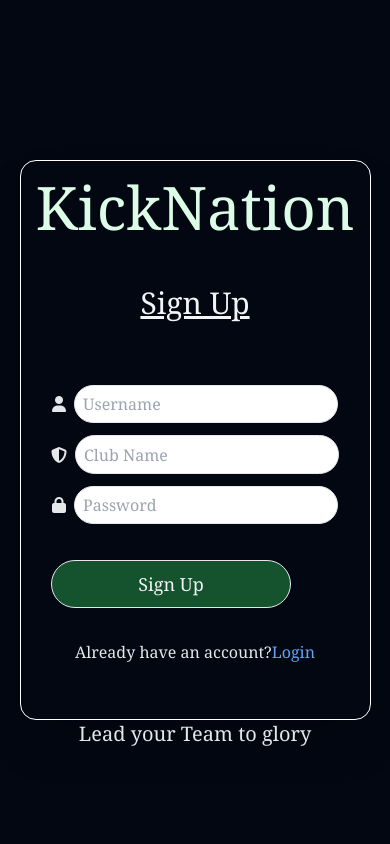
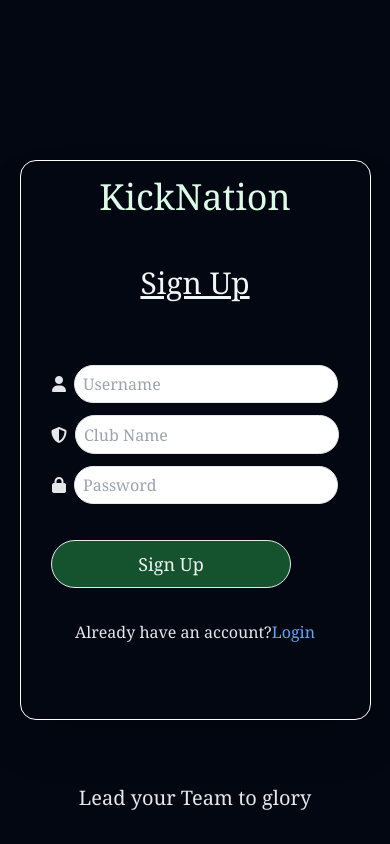
Before and after one commit to ahocevar99/kickNation-frontend, a React (Vite) app: page /signup in a window 390 px wide. Built offline with nearby package versions, Linux system fonts and the light colour scheme.

Commit message:
updated ui

```diff
--- a/src/components/SignUp.jsx
+++ b/src/components/SignUp.jsx
@@ -42,7 +42,7 @@ const SignUp = () => {
                     <img src={titlePhoto} alt="" className='w-full h-full object-cover rounded-l-[1rem]' />
                 </div>
                 <div className='w-full md:w-[40rem] sm:w-[30rem] flex flex-col justify-center items-center'>
-                    <h1 className='text-green-100 text-6xl lg:text-3xl text-shadow-lg mt-[1rem] font-serif'>KickNation</h1>
+                    <h1 className='text-green-100 text-4xl sm:text-5xl lg:text-3xl text-shadow-lg mt-[1rem] font-serif'>KickNation</h1>
                     <p className="text-3xl lg:text-5xl mt-[3rem] underline decoration-solid text-gray-100">Sign Up</p>
                     <form onSubmit={signUpSubmit}>
                         <div className="mt-[4rem] flex flex-col m-auto items-center justify-center">
@@ -68,7 +68,7 @@ const SignUp = () => {
                     </div>
                 </div>
             </div>
-            <p className='flex w-full m-auto items-center justify-center mb-[6rem] lg:mb-[2rem] text-xl text-shadow-xl font-serif text-gray-200'>Lead your Team to glory</p>
+            <p className='mb-[2rem]  flex w-full m-auto items-center justify-center md:mb-[6rem] lg:mb-[2rem] text-xl text-shadow-xl font-serif text-gray-200'>Lead your Team to glory</p>
         </div>
     )
 }
```
